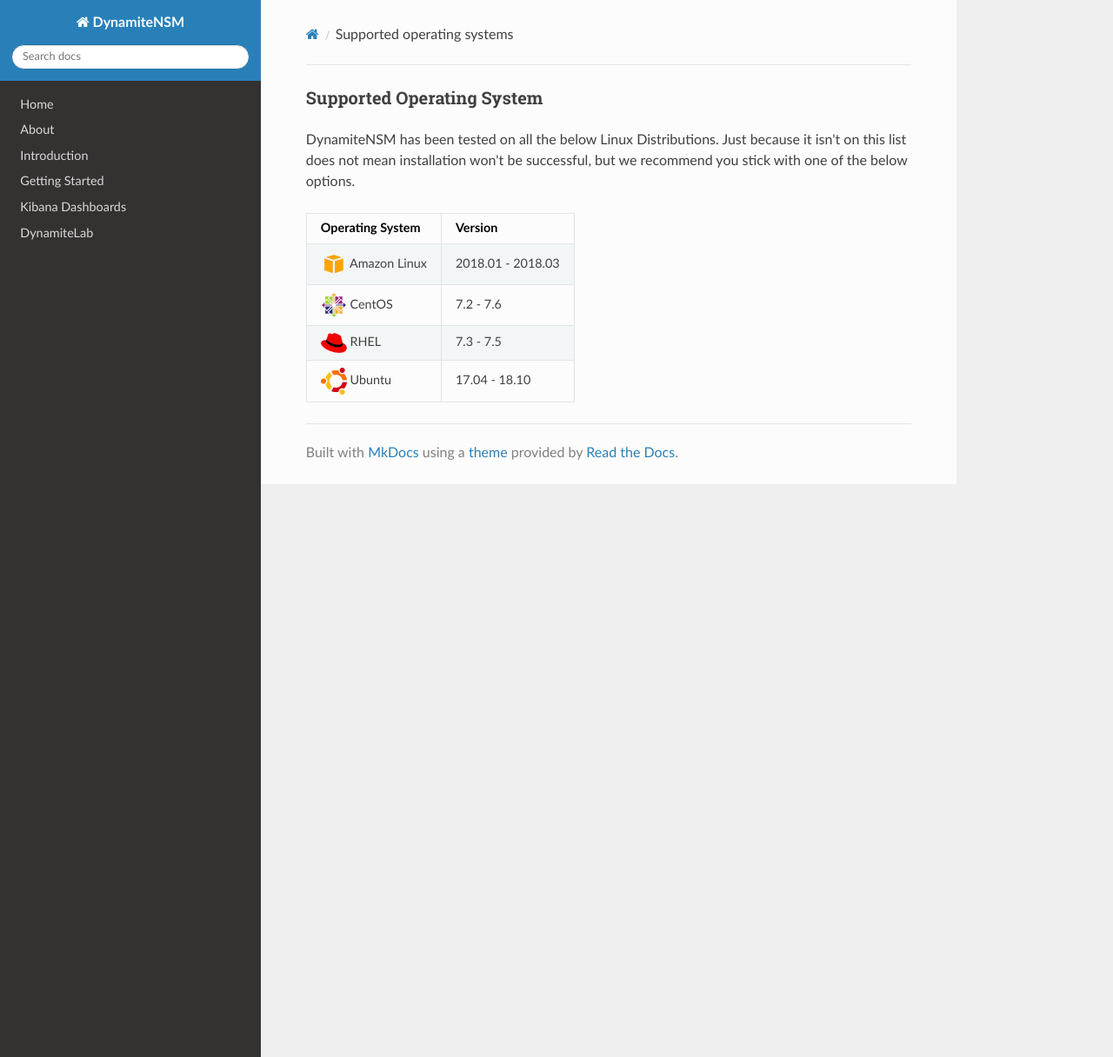
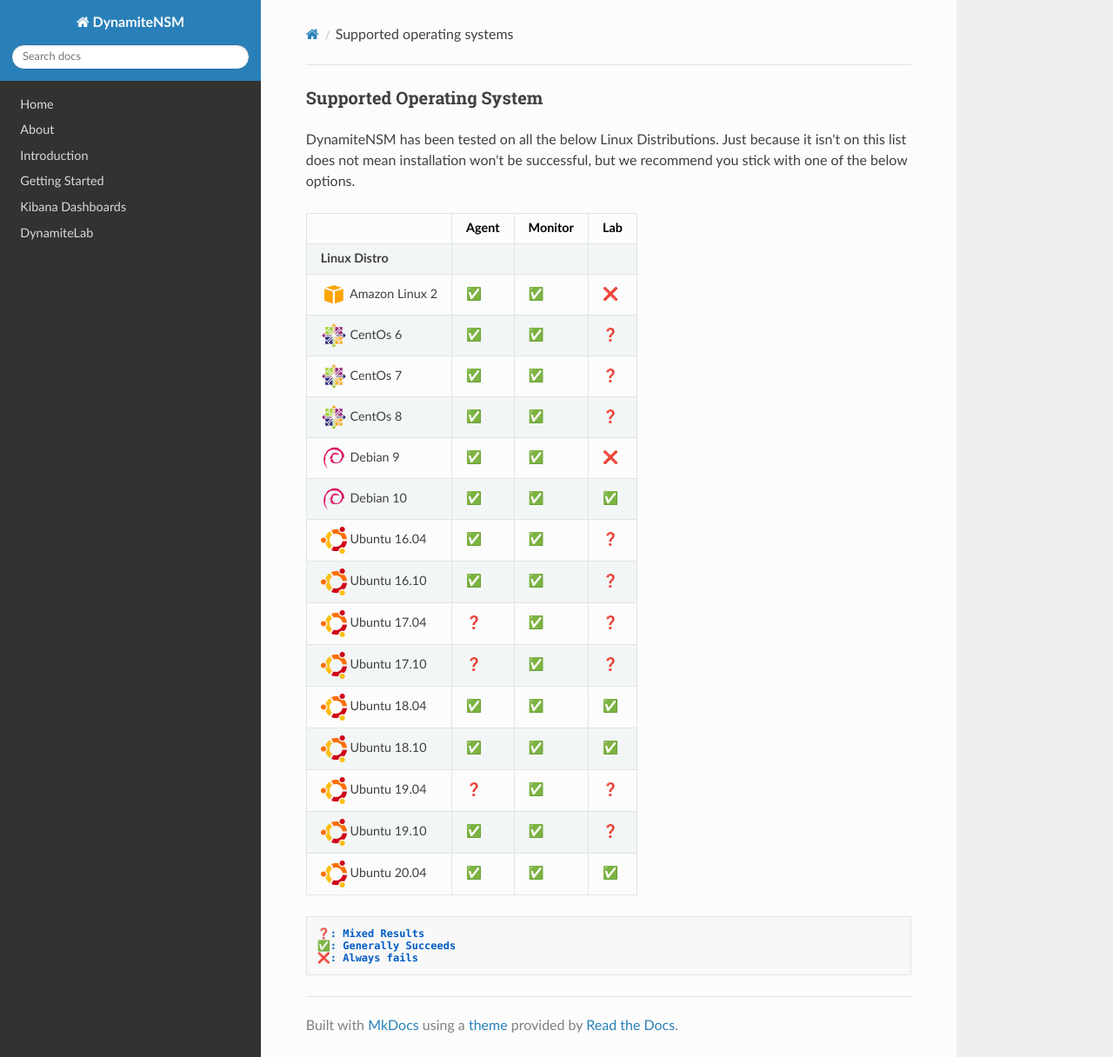
Before and after one commit to DynamiteAI/dynamite-nsm, an MkDocs documentation site: the page built from docs/introduction/supported_operating_systems.md, in a window 1280 px wide and 1216 px high. Shown: the whole window at 87% size. Built offline with MkDocs 1.6.1, drawn with Linux system fonts in a browser that asks for light colours; nearby versions of some CDN libraries.

Commit message:
updated supported os docs

````diff
--- a/docs/introduction/supported_operating_systems.md
+++ b/docs/introduction/supported_operating_systems.md
@@ -3,9 +3,27 @@
 DynamiteNSM has been tested on all the below Linux Distributions. Just because it isn't on this list does not mean installation won't be successful, but we recommend you stick with one of the below options.
 
 
-| Operating System | Version       |
-|------------------|---------------|
-| ![amazon-logo](../img/supported_os_logos/amazon_linux.png) Amazon Linux | 2018.01 - 2018.03 |
-| ![centos-logo](../img/supported_os_logos/centos.png) CentOS             | 7.2 - 7.6         |
-| ![rhel-logo](../img/supported_os_logos/rhel.png)     RHEL               | 7.3 - 7.5         |
-| ![ubuntu-logo](../img/supported_os_logos/ubuntu.png) Ubuntu             | 17.04 - 18.10     |
+|                                                                           	| **Agent** 	| **Monitor** 	| **Lab** 	|
+|---------------------------------------------------------------------------	|-----------	|-------------	|---------	|
+| **Linux Distro**                                                          	|           	|             	|         	|
+| ![amazon-logo](../img/supported_os_logos/amazon_linux.png) Amazon Linux 2 	| ✅         	| ✅           	| ❌       	|
+| ![centos-logo](../img/supported_os_logos/centos.png) CentOs 6             	| ✅         	| ✅           	| ❓       	|
+| ![centos-logo](../img/supported_os_logos/centos.png) CentOs 7             	| ✅         	| ✅           	| ❓       	|
+| ![centos-logo](../img/supported_os_logos/centos.png) CentOs 8             	| ✅         	| ✅           	| ❓       	|
+| ![debian-logo](../img/supported_os_logos/debian.png) Debian 9             	| ✅         	| ✅           	| ❌       	|
+| ![debian-logo](../img/supported_os_logos/debian.png) Debian 10            	| ✅         	| ✅           	| ✅       	|
+| ![ubuntu-logo](../img/supported_os_logos/ubuntu.png) Ubuntu 16.04         	| ✅         	| ✅           	| ❓       	|
+| ![ubuntu-logo](../img/supported_os_logos/ubuntu.png) Ubuntu 16.10         	| ✅         	| ✅           	| ❓       	|
+| ![ubuntu-logo](../img/supported_os_logos/ubuntu.png) Ubuntu 17.04         	| ❓         	| ✅           	| ❓       	|
+| ![ubuntu-logo](../img/supported_os_logos/ubuntu.png) Ubuntu 17.10         	| ❓         	| ✅           	| ❓       	|
+| ![ubuntu-logo](../img/supported_os_logos/ubuntu.png) Ubuntu 18.04         	| ✅         	| ✅           	| ✅       	|
+| ![ubuntu-logo](../img/supported_os_logos/ubuntu.png) Ubuntu 18.10         	| ✅         	| ✅           	| ✅       	|
+| ![ubuntu-logo](../img/supported_os_logos/ubuntu.png) Ubuntu 19.04         	| ❓         	| ✅           	| ❓       	|
+| ![ubuntu-logo](../img/supported_os_logos/ubuntu.png) Ubuntu 19.10         	| ✅         	| ✅           	| ❓       	|
+| ![ubuntu-logo](../img/supported_os_logos/ubuntu.png) Ubuntu 20.04         	| ✅         	| ✅           	| ✅       	|
+
+```
+❓: Mixed Results
+✅: Generally Succeeds
+❌: Always fails
+```
````
Also changed, not shown: docs/img/supported_os_logos/debian.png (added).
